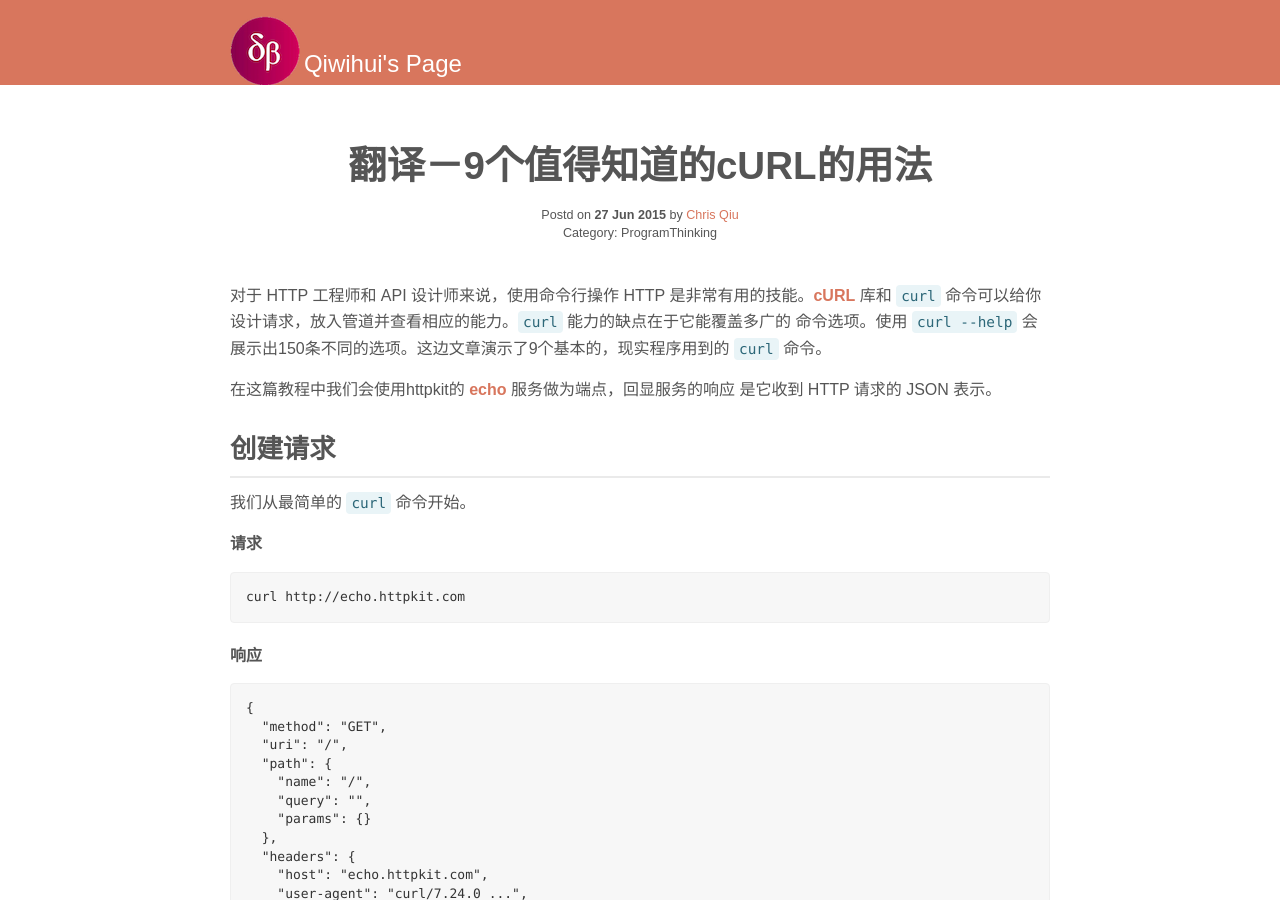
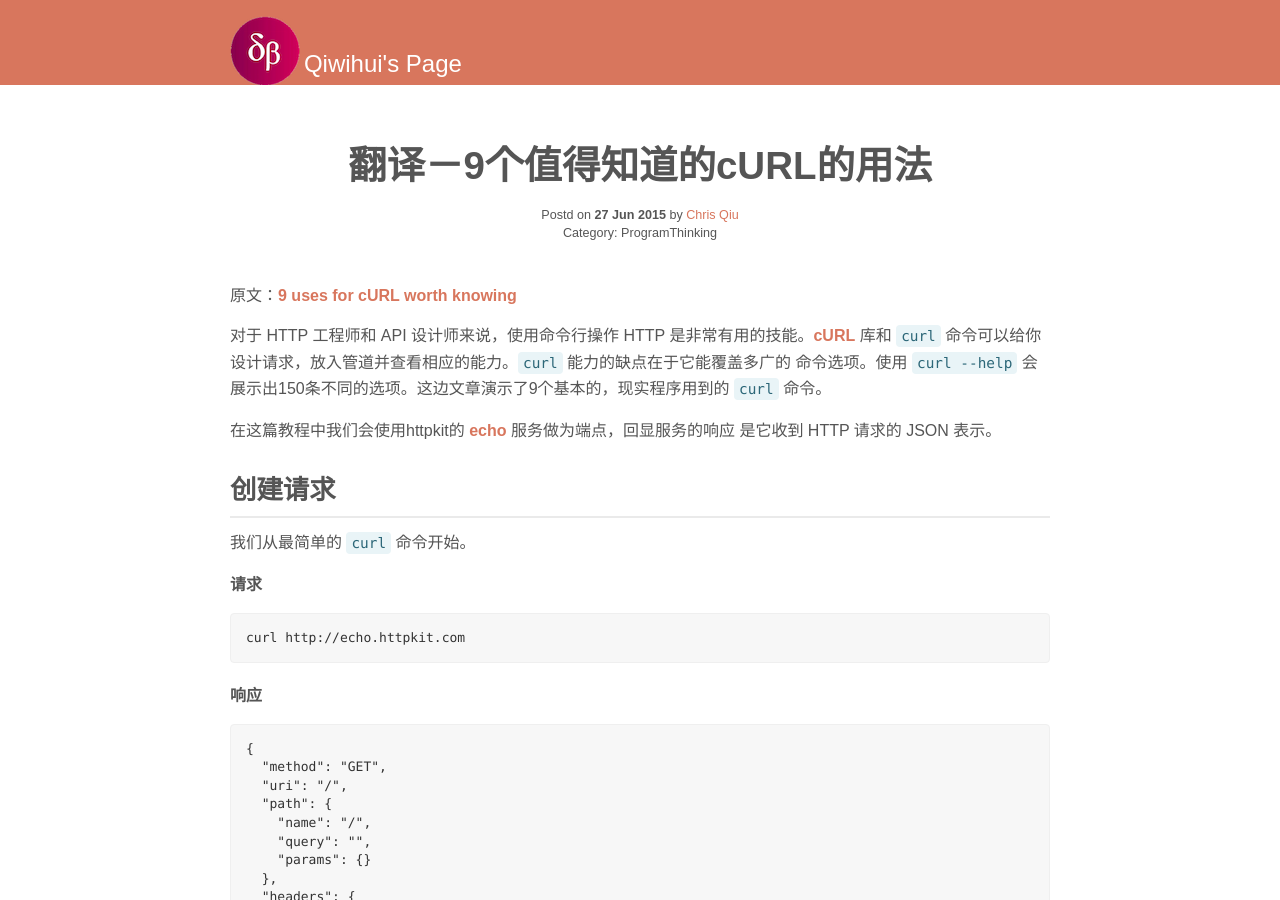
Before and after one commit to qiwihui/qiwihui, a Jekyll site: the page built from _posts/2015-06-27-9-uses-for-curl-worth-knowing.md, in a window 1280 px wide and 900 px high. Built offline with Jekyll 4.4.1, drawn with Linux system fonts in a browser that asks for light colours; Markdown is read by kramdown in place of the engine named in the settings; comment, search, counter and statistics services are not loaded.

Commit message:
Add origin content url

```diff
--- a/_posts/2015-06-27-9-uses-for-curl-worth-knowing.md
+++ b/_posts/2015-06-27-9-uses-for-curl-worth-knowing.md
@@ -5,6 +5,8 @@ description: 9 uses or cURL worth knowing
 category: ProgramThinking
 tags: cURL, HTTP, httpkit.com
 ---
+
+原文：[9 uses for cURL worth knowing](http://httpkit.com/resources/HTTP-from-the-Command-Line/)
 
 对于 HTTP 工程师和 API 设计师来说，使用命令行操作 HTTP 是非常有用的技能。[cURL](http://curl.haxx.se/)
 库和 `curl` 命令可以给你设计请求，放入管道并查看相应的能力。`curl` 能力的缺点在于它能覆盖多广的
```
